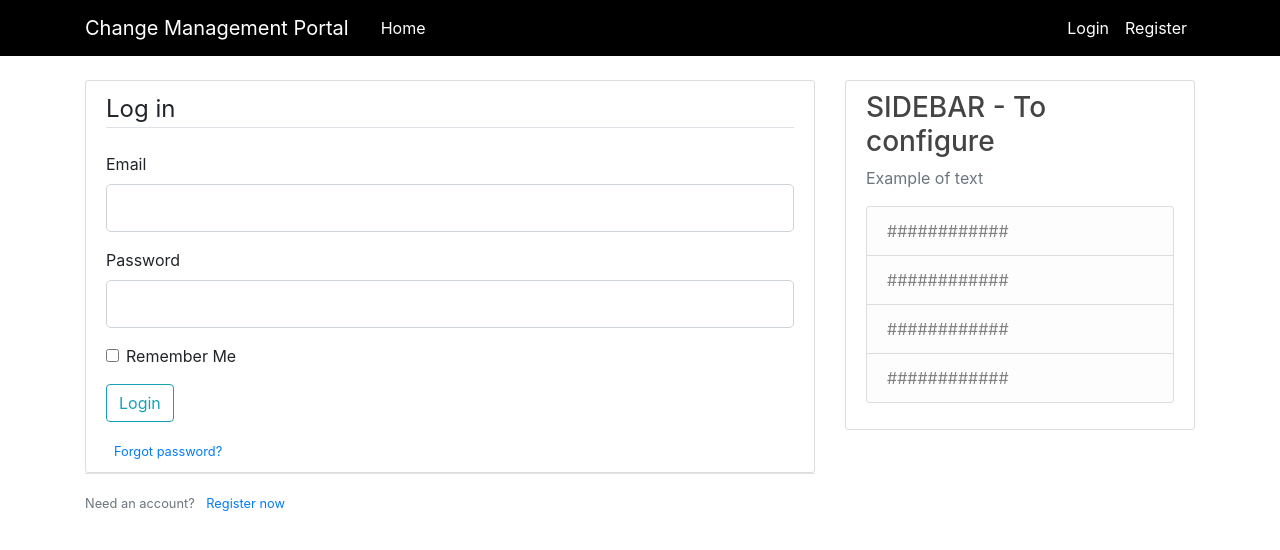
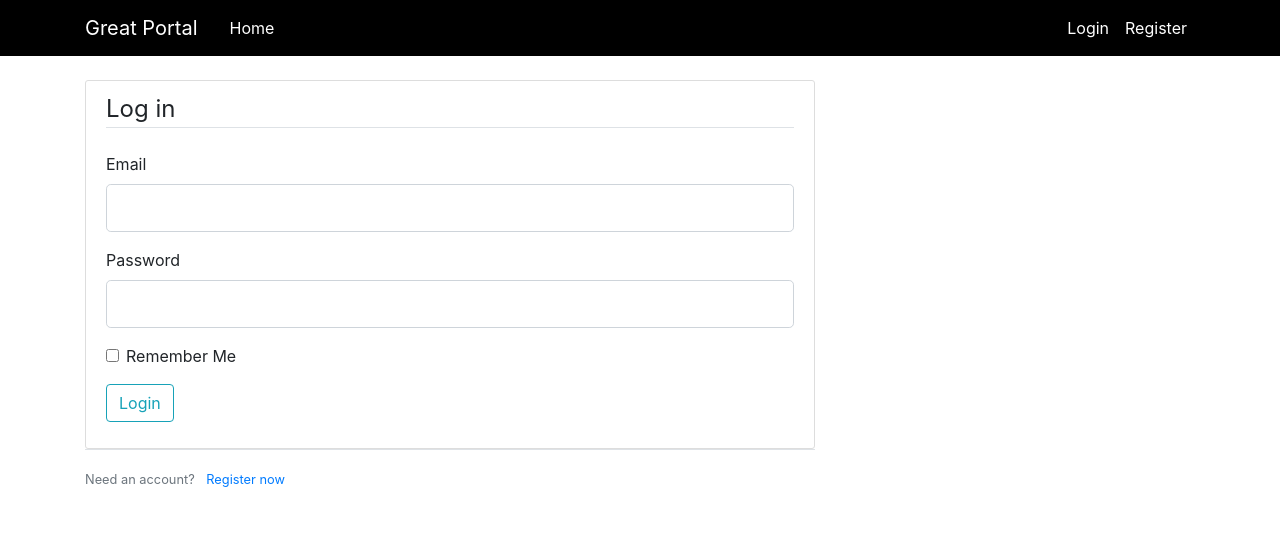
Before and after one commit to awstabaka/change-management-app, a Flask app: page /login in a window 1280 px wide. Shown: the top 550 px of the page. Run offline with Flask 3, Linux system fonts and the light colour scheme; some libraries are stand-ins or nearby versions.

Commit message:
Remove sidebar and its css styles

```diff
--- a/main/static/styles.css
+++ b/main/static/styles.css
@@ -80,7 +80,3 @@ a.article-title:hover {
 .media {
   background-color: #FFFFFF;
 }
-
-.media-body .text{
-  text-color: #FFFFFF;
-}
--- a/main/templates/layout.html
+++ b/main/templates/layout.html
@@ -15,7 +15,7 @@
 <header class="site-header">
 	<nav class="navbar navbar-expand-md navbar-dark bg-steel fixed-top">
 		<div class="container">
-			<a class="navbar-brand mr-4" href="/">Change Management Portal</a>
+			<a class="navbar-brand mr-4" href="/">Great Portal</a>
 			<button class="navbar-toggler" type="button" data-toggle="collapse" data-target="#navbarToggle" aria-controls="navbarToggle" aria-expanded="false" aria-label="Toggle navigation">
 				<span class="navbar-toggler-icon"></span>
 			</button>
@@ -51,19 +51,6 @@
 			{% endwith %}
 			{% block content %}{% endblock %}
 		</div>
-		<div class="col-md-4">
-			<div class="content-section">
-				<h3>SIDEBAR - To configure</h3>
-				<p class='text-muted'>Example of text
-				<ul class="list-group">
-					<li class="list-group-item list-group-item-light">############</li>
-					<li class="list-group-item list-group-item-light">############</li>
-					<li class="list-group-item list-group-item-light">############</li>
-					<li class="list-group-item list-group-item-light">############</li>
-				</ul>
-				</p>
-			</div>
-		</div>
 	</div>
 </main>
 
--- a/main/templates/login.html
+++ b/main/templates/login.html
@@ -39,9 +39,6 @@
         <div class="form-group">
             {{ form.submit(class="btn btn-outline-info") }}
         </div>
-        <small class="text-muted ml-2">
-            <a href="#">Forgot password?</a>
-        </small>
     </form>
 </div>
 <div class="border-top pt-3">
```
Also changed, not shown: main/static/profile_pics/0a8518f3a53d96c6.png (deleted).
